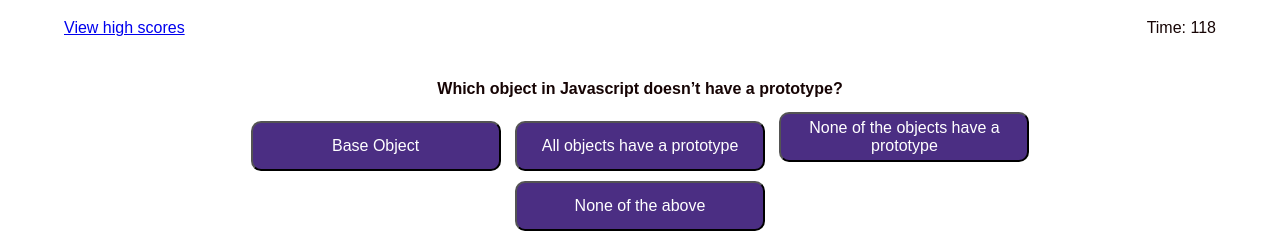
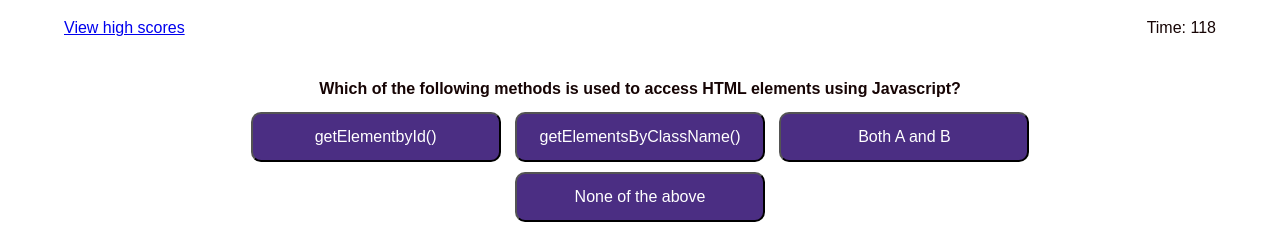
Before and after one commit to Scott-Gauthier/04-Challenge, a plain HTML site: page index.html in a window 1280 px wide. Both pictures are taken after a click on the button "Start Quiz". Drawn offline with Linux system fonts and the light colour scheme.

Commit message:
Appears bug free and ready.

```diff
--- a/css/style.css
+++ b/css/style.css
@@ -1,3 +1,4 @@
+/*set header styling*/
 header {
     display: inline-flex;
     flex-direction: row;
@@ -27,6 +28,7 @@ header {
     justify-content: right;
     margin-right: 5%;
 }
+/*set main body styling*/
 main {
     display: inline-flex;
     flex-direction: row;
@@ -39,6 +41,7 @@ main {
     color: #160404;
     margin-top: 20px;
 }
+/*create margin on the sides and set center*/
 .left {
     width: 10%;
 }
@@ -60,6 +63,7 @@ main {
     display: inline-flex;
     width: 10%;
 }
+/*style button*/
 button {
     background: #4b2e83;
     width: 250px;
@@ -69,6 +73,7 @@ button {
     margin: 5px;
     justify-content: center;
 }
+/*set footer styling*/
 footer {
     display: inline-flex;
     flex-direction: row;
@@ -81,6 +86,7 @@ footer {
     color: #160404;
     margin-top: 20px;
 }
+/*misc additional styling and settings*/
 .hidden {
     display: none;
 }
--- a/js/highscore.js
+++ b/js/highscore.js
@@ -1,9 +1,11 @@
+//Select needed parts of the html dom
 var scores = document.querySelector("#scores");
 var title  = document.querySelector("#title");
 
 //array needed to store text entered in textboxes
 let textEntered = JSON.parse(localStorage.getItem("textEntered")) || [];
 
+//make the buttons active and able to function
 document.querySelector("#btnback").addEventListener("click", function(event) {
     event.preventDefault();
     window.location.href = "./index.html";
@@ -11,15 +13,18 @@ document.querySelector("#btnback").addEventListener("click", function(event) {
 document.querySelector("#btnclear").addEventListener("click", function(event) {
     event.preventDefault();
 
+    //clears the local storage
     localStorage.clear();
     function removeAllChildNodes(parent) {
         while (parent.firstChild) {
             parent.removeChild(parent.firstChild);
           }
         }
+    //clears the dom created off the local storage
     removeAllChildNodes(scores);
 });
 
+//builds the dom for X number of instances in local storage.
 for (let i=0; i < textEntered.length; i++) {
     let section =  document.createElement("section");
     scores.append(section);
--- a/js/questions.js
+++ b/js/questions.js
@@ -1,55 +1,54 @@
 // questions came from https://www.interviewbit.com/javascript-mcq/ and not personally generated.
 
 var randomquestionlist = [
-    // [`Javascript is an _______ language?`,``,`Object-Oriented`,`Object-Based`,`Procedural`,`None of the above`,1],
-    // [`Which of the following keywords is used to define a variable in Javascript?`,``,`var`,`let`,`Both A and B`,`None of the above`,3],
-    // [`Which of the following methods is used to access HTML elements using Javascript?`,``,`getElementbyId()`,`getElementsByClassName()`,`Both A and B`,`None of the above`,3],
-    // [`"Upon encountering empty statements what does the Javascript Interpreter do?"`,``,`Throws an error`,`Ignores the statements`,`Gives a warning`,`None of the above`,2],
-    // [`Which of the following methods can be used to display data in some form using Javascript?`,``,`document.write()`,`console.log()`,`window.alert()`,`All of the above`,4],
-    // [`How can a datatype be declared to be a constant type?`,``,`const`,`var`,`let`,`constant`,1],
-    [`What will be the output of the following code snippet?`,`<script type="text/javascript">
-    \n a = 5 + "9"; document.write(a); </script>`,`Compilation Error`,`14`,`Runtime Error`,`59`,4],
-    // [`What will be the output of the following code snippet?`,`"<script type=""text/javascript"" language=""javascript""> var a = ""Scaler""; var result = a.substring(2, 4); document.write(result); </script>"`,`al`,`ale`,`cal`,`caler`,1],
-    // [`What will be the output of the following code snippet?`,`"<script type=""text/javascript"" language=""javascript""> var x=12; var y=8; var res=eval(""x+y""); document.write(res); </script>"`,`20`,`x+y`,`128`,`None of the above`,1],
-    // [`"When the switch statement matches the expression with the given labels how is the comparison done?"`,``,`Both the datatype and the result of the expression are compared.`,`Only the datatype of the expression is compared.`,`Only the value of the expression is compared.`,`None of the above.`,1],
-    // [`What keyword is used to check whether a given property is valid or not?`,``,`in`,`is in`,`exists`,`lies`,1],
-    // [`What is the use of the <noscript> tag in Javascript?`,``,`The contents are displayed by non-JS-based browsers.`,`Clears all the cookies and cache.`,`Both A and B.`,`None of the above.`,1],
-    // [`What will be the output of the following code snippet?`,`(function(){ setTimeout(()=> console.log(1),2000); console.log(2); setTimeout(()=> console.log(3),0); console.log(4); })();`,`1 2 3 4`,`2 3 4 1`,`2 4 3 1`,`4 3 2 1`,3],
-    // [`What will be the output of the following code snippet?`,`(function(a){ return (function(){ console.log(a); a = 6; })() })(21);`,`6`,`NaN`,`21`,`None of the above`,3],
-    // [`What will be the output of the following code snippet?`,`function solve(arr, rotations){ if(rotations == 0) return arr; for(let i = 0; i < rotations; i++){ let element = arr.pop(); arr.unshift(element); } return arr; } // solve([44, 1, 22, 111], 5);`,`[111, 44, 1, 22]`,`[44, 1, 22, 111]`,`[111, 44, 1, 22]`,`[1, 22, 111, 44]`,1],
-    // [`What will be the output for the following code snippet?`,`"<p id=""example""></p> <script> function Func() { document.getElementById(""example"").innerHTML=Math.sqrt(81); } </script>"`,`9`,`81`,`Error`,`0`,1],
-    // [`"When an operator’s value is NULL, the typeof returned by the unary operator is:`,``,`Boolean`,`Undefined`,`Object`,`Integer`,3],
-    // [`What will be the output of the following code snippet?`,`var a = 1; var b = 0; while (a <= 3) { a++; b += a * 2; print(b); }`,`4 10 18`,`1 2 3`,`1 4 7`,`None of the above`,1],
-    // [`What does the Javascript “debugger” statement do?`,``,`It will debug all the errors in the program at runtime.`,`It acts as a breakpoint in a program.`,`It will debug error in the current statement if any.`,`All of the above.`,2],
-    // [`What will be the output of the following code snippet?`,`var a = Math.max(); var b = Math.min(); print(a); print(b);`,`-Infinity Infinity`,`Infinity -Infinity`,`Infinity Infinity`,`-Infinity -Infinity`,1],
-    // [`What will be the output of the following code snippet?`,`var a = Math.max() < Math.min(); var b = Math.max() > Math.min(); print(a); print(b);`,`&nbsp;true false`,`false true`,`true true`,`false false`,1],
-    // [`What will be the output of the following code snippet?`,`var a = true + true + true * 3; print(a)`,`3`,`0`,`Error`,`5`,4],
-    // [`What is the output of the following code snippet?`,`print(NaN === NaN);`,`TRUE`,`FALSE`,`undefined`,`Error`,2],
-    // [`What will be the output of the following code snippet?`,`print(typeof(NaN));`,`Object`,`Number`,`String`,`None of the above`,2],
-    // [`What does the ‘toLocateString()’ method do in JS?`,``,`Returns a localised object representation.`,`Returns a parsed string.`,`Returns a localized string representation of an object.`,`None of the above.`,3],
-    // [`The process in which an object or data structure is translated into a format suitable for transferral over a network, or storage is called?`,``,`Object Serialization`,`Object Encapsulation`,`Object Inheritance`,`None of the above`,1],
-    // [`Which function is used to serialize an object into a JSON string in Javascript?`,``,`stringify()`,`parse()`,`convert()`,`None of the above`,1],
-    // [`The 3 basic object attributes in Javascript are:`,``,`Class, prototype, objects' parameters.`,`Class, prototype, object's extensible flag.`,`Class, parameters, object's extensible flag.`,`None of the above`,4],
-    // [`What will be the output of the following code snippet?`,`let sum = 0; const a = [1, 2, 3]; a.forEach(getSum); print(sum); function getSum(ele) { sum += ele; }`,`6`,`1`,`2`,`None of the above`,1],
-    // [`What will be the output of the following code snippet?`,`a = [1, 2, 3, 4, 5]; print(a.slice(2, 4));`,`3, 4`,`2, 3`,`3, 4, 5`,`2, 3, 4`,1],
-    // [`What will be the output of the following code snippet?`,`"rint(parseInt(""123Hello"")); print(parseInt(""Hello123""));`,`123 NaN`,`123Hello Hello123`,`NaN NaN`,`123 123`,1],
-    // [`Which of the following are closures in Javascript?`,``,`Variables`,`Functions`,`Objects`,`All of the above`,4],
-    // [`Which of the following is not a Javascript framework?`,``,`Node`,`Vue`,`React`,`Cassandra`,4],
-    // [`What will be the output of the following code snippet?`,`var a = ""hello""; var sum = 0; for(var i = 0; i < a.length; i++) { sum += (a[i] - 'a'); } print(sum);`,`47`,`NaN`,`0`,`None of the above`,2],
-    // [`What keyword is used to declare an asynchronous function in Javascript?`,``,`async`,`await`,`setTimeout`,`None of the above`,1],
-    // [`How to stop an interval timer in Javascript?`,``,`clearInterval`,`clearTimer`,`intervalOver`,`None of the above`,1],
-    // [`What will be the output of the following code snippet?`,`const set = new Set(); set.add(5); set.add('Hello'); set.add({ name: 'Scaler' }); for (let item of set) { console.log(item + 6); }`,`11 NaN NaN`,`11 NaN [object Object]`,`11 Hello6 [object Object]6`,`None of the above`,3],
-    // [`How are objects compared when they are checked with the strict equality operator?`,``,`The contents of the objects are compared`,`Their references are compared`,`Both A and B`,`None of the above`,2],
-    // [`What does … operator do in JS?`,``,`It is used to spread iterables to individual elements`,`It is used to describe a datatype of undefined size`,`No such operator exists`,`None of the above`,1],
-    // [`What will be the output of the following code snippet?`,`const example = ({ a, b, c }) => { console.log(a, b, c); }; example(0, 1, 2);`,`0 1 2`,`0 Undefined Undefined`,`Undefined Undefined Undefined`,`None of the above`,3],
-    // [`What will be the output of the following code snippet?`,`let a = [1, 2, 3, 4, 5, 6]; var left = 0, right = 5; var found = false; var target = 5; while(left <= right) { var mid = Math.floor((left + right) / 2); if(a[mid] == target) { found = true; break; } else if(a[mid] < target) { left = mid + 1; } else { right = mid - 1; } } if(found) { print(""YES""); } else { print(""NO""); }`,`YES`,`NO`,`Syntax Error`,`None of the above`,1],
-    // [`What will be the output of the following code snippet?`,`let s = ""00000001111111""; let l = 0, r = s.length - 1, ans = -1; while(l <= r) { var mid = Math.floor((l + r) / 2); if(s[mid] == '1') { ans = mid; r = mid - 1; } else { l = mid + 1; } } print(ans);`,`8`,`7`,`0`,`1`,2],
-    // [`What will be the output of the following code snippet?`,`let n = 24; let l = 0, r = 100, ans = n; while(l <= r) { let mid = Math.floor((l + r) / 2); if(mid * mid <= n) { ans = mid; l = mid + 1; } else { r = mid - 1; } } print(ans);`,`5`,`4`,`6`,`3`,2],
-    // [`What will be the output of the following code snippet?`,`const obj1 = {Name: ""Hello"", Age: 16}; const obj2 = {Name: ""Hello"", Age: 16}; print(obj1 === obj2);`,`TRUE`,`FALSE`,`Undefined`,`None of the above`,2],
-    // [`What happens when we run this code?`,`"function dog() { print(""I am a dog.""); } dog.sound = ""Bark"";"`,`Syntax Error`,`“I am a dog” gets printed`,`ReferenceError`,`Nothing happens`,4],
+    [`Javascript is an _______ language?`,``,`Object-Oriented`,`Object-Based`,`Procedural`,`None of the above`,1],
+    [`Which of the following keywords is used to define a variable in Javascript?`,``,`var`,`let`,`Both A and B`,`None of the above`,3],
+    [`Which of the following methods is used to access HTML elements using Javascript?`,``,`getElementbyId()`,`getElementsByClassName()`,`Both A and B`,`None of the above`,3],
+    [`"Upon encountering empty statements what does the Javascript Interpreter do?"`,``,`Throws an error`,`Ignores the statements`,`Gives a warning`,`None of the above`,2],
+    [`Which of the following methods can be used to display data in some form using Javascript?`,``,`document.write()`,`console.log()`,`window.alert()`,`All of the above`,4],
+    [`How can a datatype be declared to be a constant type?`,``,`const`,`var`,`let`,`constant`,1],
+    [`What will be the output of the following code snippet?`,`<script type="text/javascript"> a = 5 + "9"; document.write(a); </script>`,`Compilation Error`,`14`,`Runtime Error`,`59`,4],
+    [`What will be the output of the following code snippet?`,`"<script type=""text/javascript"" language=""javascript""> var a = ""Scaler""; var result = a.substring(2, 4); document.write(result); </script>"`,`al`,`ale`,`cal`,`caler`,1],
+    [`What will be the output of the following code snippet?`,`"<script type=""text/javascript"" language=""javascript""> var x=12; var y=8; var res=eval(""x+y""); document.write(res); </script>"`,`20`,`x+y`,`128`,`None of the above`,1],
+    [`"When the switch statement matches the expression with the given labels how is the comparison done?"`,``,`Both the datatype and the result of the expression are compared.`,`Only the datatype of the expression is compared.`,`Only the value of the expression is compared.`,`None of the above.`,1],
+    [`What keyword is used to check whether a given property is valid or not?`,``,`in`,`is in`,`exists`,`lies`,1],
+    [`What is the use of the <noscript> tag in Javascript?`,``,`The contents are displayed by non-JS-based browsers.`,`Clears all the cookies and cache.`,`Both A and B.`,`None of the above.`,1],
+    [`What will be the output of the following code snippet?`,`(function(){ setTimeout(()=> console.log(1),2000); console.log(2); setTimeout(()=> console.log(3),0); console.log(4); })();`,`1 2 3 4`,`2 3 4 1`,`2 4 3 1`,`4 3 2 1`,3],
+    [`What will be the output of the following code snippet?`,`(function(a){ return (function(){ console.log(a); a = 6; })() })(21);`,`6`,`NaN`,`21`,`None of the above`,3],
+    [`What will be the output of the following code snippet?`,`function solve(arr, rotations){ if(rotations == 0) return arr; for(let i = 0; i < rotations; i++){ let element = arr.pop(); arr.unshift(element); } return arr; } // solve([44, 1, 22, 111], 5);`,`[111, 44, 1, 22]`,`[44, 1, 22, 111]`,`[111, 44, 1, 22]`,`[1, 22, 111, 44]`,1],
+    [`What will be the output for the following code snippet?`,`"<p id=""example""></p> <script> function Func() { document.getElementById(""example"").innerHTML=Math.sqrt(81); } </script>"`,`9`,`81`,`Error`,`0`,1],
+    [`"When an operator’s value is NULL, the typeof returned by the unary operator is:`,``,`Boolean`,`Undefined`,`Object`,`Integer`,3],
+    [`What will be the output of the following code snippet?`,`var a = 1; var b = 0; while (a <= 3) { a++; b += a * 2; print(b); }`,`4 10 18`,`1 2 3`,`1 4 7`,`None of the above`,1],
+    [`What does the Javascript “debugger” statement do?`,``,`It will debug all the errors in the program at runtime.`,`It acts as a breakpoint in a program.`,`It will debug error in the current statement if any.`,`All of the above.`,2],
+    [`What will be the output of the following code snippet?`,`var a = Math.max(); var b = Math.min(); print(a); print(b);`,`-Infinity Infinity`,`Infinity -Infinity`,`Infinity Infinity`,`-Infinity -Infinity`,1],
+    [`What will be the output of the following code snippet?`,`var a = Math.max() < Math.min(); var b = Math.max() > Math.min(); print(a); print(b);`,`&nbsp;true false`,`false true`,`true true`,`false false`,1],
+    [`What will be the output of the following code snippet?`,`var a = true + true + true * 3; print(a)`,`3`,`0`,`Error`,`5`,4],
+    [`What is the output of the following code snippet?`,`print(NaN === NaN);`,`TRUE`,`FALSE`,`undefined`,`Error`,2],
+    [`What will be the output of the following code snippet?`,`print(typeof(NaN));`,`Object`,`Number`,`String`,`None of the above`,2],
+    [`What does the ‘toLocateString()’ method do in JS?`,``,`Returns a localised object representation.`,`Returns a parsed string.`,`Returns a localized string representation of an object.`,`None of the above.`,3],
+    [`The process in which an object or data structure is translated into a format suitable for transferral over a network, or storage is called?`,``,`Object Serialization`,`Object Encapsulation`,`Object Inheritance`,`None of the above`,1],
+    [`Which function is used to serialize an object into a JSON string in Javascript?`,``,`stringify()`,`parse()`,`convert()`,`None of the above`,1],
+    [`The 3 basic object attributes in Javascript are:`,``,`Class, prototype, objects' parameters.`,`Class, prototype, object's extensible flag.`,`Class, parameters, object's extensible flag.`,`None of the above`,4],
+    [`What will be the output of the following code snippet?`,`let sum = 0; const a = [1, 2, 3]; a.forEach(getSum); print(sum); function getSum(ele) { sum += ele; }`,`6`,`1`,`2`,`None of the above`,1],
+    [`What will be the output of the following code snippet?`,`a = [1, 2, 3, 4, 5]; print(a.slice(2, 4));`,`3, 4`,`2, 3`,`3, 4, 5`,`2, 3, 4`,1],
+    [`What will be the output of the following code snippet?`,`"rint(parseInt(""123Hello"")); print(parseInt(""Hello123""));`,`123 NaN`,`123Hello Hello123`,`NaN NaN`,`123 123`,1],
+    [`Which of the following are closures in Javascript?`,``,`Variables`,`Functions`,`Objects`,`All of the above`,4],
+    [`Which of the following is not a Javascript framework?`,``,`Node`,`Vue`,`React`,`Cassandra`,4],
+    [`What will be the output of the following code snippet?`,`var a = ""hello""; var sum = 0; for(var i = 0; i < a.length; i++) { sum += (a[i] - 'a'); } print(sum);`,`47`,`NaN`,`0`,`None of the above`,2],
+    [`What keyword is used to declare an asynchronous function in Javascript?`,``,`async`,`await`,`setTimeout`,`None of the above`,1],
+    [`How to stop an interval timer in Javascript?`,``,`clearInterval`,`clearTimer`,`intervalOver`,`None of the above`,1],
+    [`What will be the output of the following code snippet?`,`const set = new Set(); set.add(5); set.add('Hello'); set.add({ name: 'Scaler' }); for (let item of set) { console.log(item + 6); }`,`11 NaN NaN`,`11 NaN [object Object]`,`11 Hello6 [object Object]6`,`None of the above`,3],
+    [`How are objects compared when they are checked with the strict equality operator?`,``,`The contents of the objects are compared`,`Their references are compared`,`Both A and B`,`None of the above`,2],
+    [`What does … operator do in JS?`,``,`It is used to spread iterables to individual elements`,`It is used to describe a datatype of undefined size`,`No such operator exists`,`None of the above`,1],
+    [`What will be the output of the following code snippet?`,`const example = ({ a, b, c }) => { console.log(a, b, c); }; example(0, 1, 2);`,`0 1 2`,`0 Undefined Undefined`,`Undefined Undefined Undefined`,`None of the above`,3],
+    [`What will be the output of the following code snippet?`,`let a = [1, 2, 3, 4, 5, 6]; var left = 0, right = 5; var found = false; var target = 5; while(left <= right) { var mid = Math.floor((left + right) / 2); if(a[mid] == target) { found = true; break; } else if(a[mid] < target) { left = mid + 1; } else { right = mid - 1; } } if(found) { print(""YES""); } else { print(""NO""); }`,`YES`,`NO`,`Syntax Error`,`None of the above`,1],
+    [`What will be the output of the following code snippet?`,`let s = ""00000001111111""; let l = 0, r = s.length - 1, ans = -1; while(l <= r) { var mid = Math.floor((l + r) / 2); if(s[mid] == '1') { ans = mid; r = mid - 1; } else { l = mid + 1; } } print(ans);`,`8`,`7`,`0`,`1`,2],
+    [`What will be the output of the following code snippet?`,`let n = 24; let l = 0, r = 100, ans = n; while(l <= r) { let mid = Math.floor((l + r) / 2); if(mid * mid <= n) { ans = mid; l = mid + 1; } else { r = mid - 1; } } print(ans);`,`5`,`4`,`6`,`3`,2],
+    [`What will be the output of the following code snippet?`,`const obj1 = {Name: ""Hello"", Age: 16}; const obj2 = {Name: ""Hello"", Age: 16}; print(obj1 === obj2);`,`TRUE`,`FALSE`,`Undefined`,`None of the above`,2],
+    [`What happens when we run this code?`,`"function dog() { print(""I am a dog.""); } dog.sound = ""Bark"";"`,`Syntax Error`,`“I am a dog” gets printed`,`ReferenceError`,`Nothing happens`,4],
     [`How do we write a comment in javascript?`,``,`/* */`,`//`,`#`,`$ $`,2],
     [`Which object in Javascript doesn’t have a prototype?`,``,`Base Object`,`All objects have a prototype`,`None of the objects have a prototype`,`None of the above`,1],
     [`What will be the output of the following code snippet?`,`function test(...args) { console.log(typeof args); } test(12);`,`NaN`,`Number`,`Object`,`Array`,3],
     [`What will be the output of the following code snippet?`,`const obj1 = {first: 20, second: 30, first: 50}; console.log(obj1);`,`{first: 20, second: 30}`,`{first: 50, second: 30}`,`{first: 20, second: 30, first: 50}`,`Syntax Error`,2],
-    // [`Which of the following are not server-side Javascript objects?`,``,`Date`,`FileUpload`,`Function`,`All of the above`,4],
+    [`Which of the following are not server-side Javascript objects?`,``,`Date`,`FileUpload`,`Function`,`All of the above`,4],
 ];
--- a/js/script.js
+++ b/js/script.js
@@ -12,21 +12,19 @@ var result = document.querySelector("#result");
 var codepart = document.querySelector("#codepart");
 var timedisplay = document.getElementById("timedisplay");
 
-//variables need to get out of global and into local scope
+//variables needed to store game play
 var answer = 0;
 var secondsLeft = 120;
-var gameplaystatus = "start";
-var randomquestionarray = [];
 var playcount = -1;
-var finalscore = 0;
 
 //function to create an array of random numbers for the random number of questions
 function randomquestionselected() {
+    var randomquestionarray = [];
     while (randomquestionarray.length < 5) {
         var randomnumber = Math.floor(Math.random() * 5);
         if(randomquestionarray.indexOf(randomnumber) === -1) randomquestionarray.push(randomnumber);
     }
-
+    return randomquestionarray;
 }
 //function to start the timer
 function setTime() {
@@ -38,6 +36,7 @@ function setTime() {
     if(secondsLeft < 1) {
         // Stops execution of action at set interval
         clearInterval(timerInterval);
+        gamePlay();
     }
     }, 1000);
 }
@@ -58,6 +57,7 @@ document.querySelector("#btn1").addEventListener("click", function(event) {
     } else {
         result.textContent = "Wrong"
         timedisplay.textContent = secondsLeft - 10;
+        secondsLeft = secondsLeft - 10;
     }
     result.setAttribute("class", "border-top");
     gamePlay();
@@ -69,6 +69,7 @@ document.querySelector("#btn2").addEventListener("click", function(event) {
     } else {
         result.textContent = "Wrong"
         timedisplay.textContent = secondsLeft - 10;
+        secondsLeft = secondsLeft - 10;
     }
     result.setAttribute("class", "border-top");
     gamePlay();
@@ -80,6 +81,7 @@ document.querySelector("#btn3").addEventListener("click", function(event) {
     } else {
         result.textContent = "Wrong"
         timedisplay.textContent = secondsLeft - 10;
+        secondsLeft = secondsLeft - 10;
     }
     result.setAttribute("class", "border-top");
     gamePlay();
@@ -91,6 +93,7 @@ document.querySelector("#btn4").addEventListener("click", function(event) {
     } else {
         result.textContent = "Wrong"
         timedisplay.textContent = secondsLeft - 10;
+        secondsLeft = secondsLeft - 10;
     }
     result.setAttribute("class", "border-top");
     gamePlay();
@@ -113,10 +116,12 @@ document.querySelector("#btnSubmit").addEventListener("click", function(event) {
 
 //this is what runs the game.
 function gamePlay(){
+    var finalscore = 0;
     playcount++;
-    randomquestionselected();
+    let randomquestionarray = randomquestionselected();
     if (playcount + 1 <= randomquestionarray.length && secondsLeft > 0) {
 
+        //diplay buttons and text with correct text
         title.textContent = randomquestionlist[randomquestionarray[playcount]][0];
         codepart.textContent = randomquestionlist[randomquestionarray[playcount]][1];
         btn1.setAttribute("class", "");
@@ -128,11 +133,11 @@ function gamePlay(){
         btn4.setAttribute("class", "");
         btn4.textContent = randomquestionlist[randomquestionarray[playcount]][5];
 
-        console.log(randomquestionarray[playcount]);
+        //set global variable so clicking a button can compare the answer
+        answer = randomquestionlist[randomquestionarray[playcount]][6];
 
-        answer = randomquestionlist[randomquestionarray[playcount]][6];
-        console.log(answer);
     } else {
+        //set the dom after game play ends.
         finalscore = secondsLeft;
         randomquestionarray = [];
         endplay.setAttribute("class", "");
@@ -143,7 +148,5 @@ function gamePlay(){
         btn2.setAttribute("class", "hidden");
         btn3.setAttribute("class", "hidden");
         btn4.setAttribute("class", "hidden");
-
     }
 }
-//   btnsave.setAttribute("id", "btn1");
```
